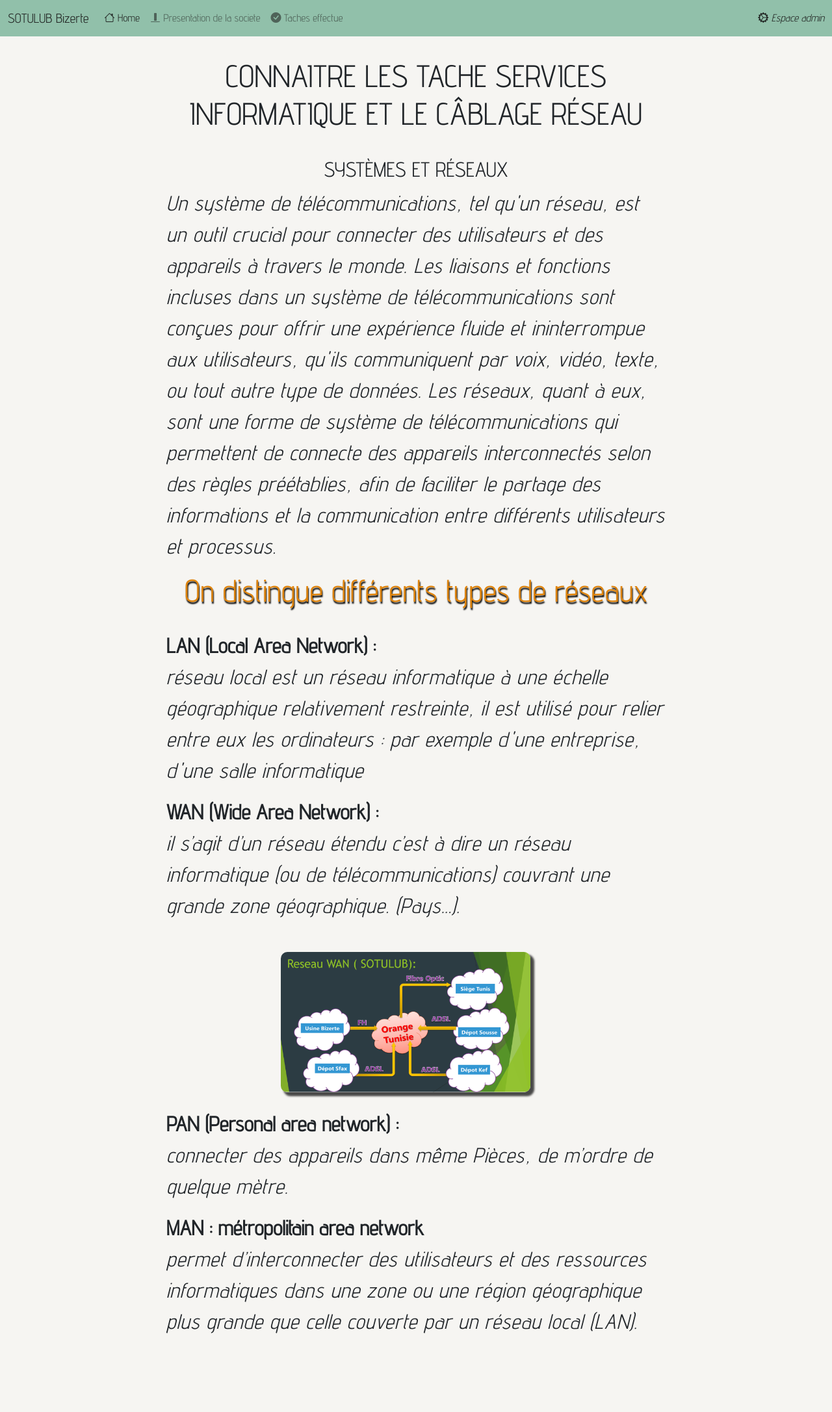
After one commit to BhMedRayen/Projet-stage-d-initiation, a PHP site: page /Tache.html in a window 1280 px wide. The commit adds this page. Shown: the whole page at 65% size. Run offline with PHP 8.4, Linux system fonts and the light colour scheme.

Commit message:
adding tache.html

```diff
--- /dev/null
+++ b/Tache.html
@@ -0,0 +1,242 @@
+<!DOCTYPE html>
+<html lang="en">
+<head>
+    <meta charset="UTF-8">
+    <meta http-equiv="X-UA-Compatible" content="IE=edge">
+    <meta name="viewport" content="width=device-width, initial-scale=1.0">
+    <title>Login Magasinier</title>
+    <link href="https://cdn.jsdelivr.net/npm/bootstrap@5.2.3/dist/css/bootstrap.min.css" rel="stylesheet" integrity="sha384-rbsA2VBKQhggwzxH7pPCaAqO46MgnOM80zW1RWuH61DGLwZJEdK2Kadq2F9CUG65" crossorigin="anonymous">
+    <link rel="canonical" href="https://getbootstrap.com/docs/5.2/examples/album/">
+    <link rel="stylesheet" href="https://cdn.jsdelivr.net/npm/bootstrap-icons@1.10.2/font/bootstrap-icons.css">
+    <script src="https://cdn.jsdelivr.net/npm/bootstrap@5.2.3/dist/js/bootstrap.bundle.min.js" integrity="sha384-kenU1KFdBIe4zVF0s0G1M5b4hcpxyD9F7jL+jjXkk+Q2h455rYXK/7HAuoJl+0I4" crossorigin="anonymous"></script>
+    <meta name="theme-color" content="#712cf9">
+</head>
+<body>
+<nav class="navbar navbar-expand-lg bg-body-tertiary" id="nav">
+  <div class="container-fluid">
+    <a class="navbar-brand" href="#">SOTULUB Bizerte</a>
+    <button class="navbar-toggler" type="button" data-bs-toggle="collapse" data-bs-target="#navbarText" aria-controls="navbarText" aria-expanded="false" aria-label="Toggle navigation">
+      <span class="navbar-toggler-icon"></span>
+    </button>
+    <div class="collapse navbar-collapse" id="navbarText">
+      <ul class="navbar-nav me-auto mb-2 mb-lg-0">
+        <li class="nav-item">
+          <a class="nav-link active" aria-current="page" href="#"><i class="bi bi-house"></i> Home</a>
+        </li>
+        <li class="nav-item">
+          <a class="nav-link" href="presentation.html"><i class="bi bi-align-bottom"></i> Presentation de la societe </a>
+        </li>
+        <li class="nav-item">
+          <a class="nav-link" href="#"><i class="bi bi-check-circle-fill"></i> Taches effectue</a>
+        </li>
+      </ul>
+      <span class="navbar-text">
+       <a href="login.php"><i class="bi bi-gear-wide-connected"> Espace admin </a></i>
+      </span>
+    </div>
+  </div>
+</nav>
+
+<section id="presentations">
+    <br>
+    <br>
+  <div id="texteIntro">
+    <h2>Connaitre les tache services informatique et le câblage réseau</h2>
+    <h4>Systèmes et Réseaux</h4>
+    <p>
+        Un système de télécommunications,
+        tel qu'un réseau, est un outil crucial
+        pour connecter des utilisateurs et des
+        appareils à travers le monde.
+        Les liaisons et fonctions incluses
+        dans un système de télécommunications sont
+        conçues pour offrir une expérience fluide et
+        ininterrompue aux utilisateurs,
+        qu'ils communiquent par voix, vidéo, texte,
+        ou tout autre type de données. Les réseaux,
+        quant à eux, sont une forme de système de
+        télécommunications qui permettent de connecte
+        des appareils interconnectés selon des règles préétablies,
+        afin de faciliter le partage des informations et la communication entre
+        différents utilisateurs et processus. <br>
+        <h3>On distingue différents types de réseaux </h3> <br>
+        <b>
+        LAN (Local Area Network) :</b> <br>
+        <p>
+            réseau local est un réseau informatique à une échelle géographique relativement restreinte,
+             il est utilisé pour relier entre eux les ordinateurs : par exemple d'une entreprise, d'une salle informatique
+        </p>
+        <b>WAN (Wide Area Network) : </b>
+        <p>
+            il s’agit d’un réseau étendu c’est à dire un réseau informatique (ou de télécommunications)
+            couvrant une grande zone géographique. (Pays...).
+         <div class="imagesPrestations">
+        <img src="media/préseantation du réseau wan sotulub.PNG" alt="" class="wan">
+        </div> <br>
+        <b>PAN (Personal area network) :</b>
+        <p>connecter des appareils dans même Pièces, de m’ordre de quelque mètre.</p>
+        <b>MAN : métropolitain area network </b>
+        <p>permet d’interconnecter des utilisateurs et des ressources
+         informatiques dans une zone ou une région géographique plus
+         grande que celle couverte par un réseau local (LAN).</p>
+
+
+  </div>
+
+
+
+
+
+
+
+
+
+
+
+
+
+
+
+
+
+
+
+
+
+
+</body>
+<style>
+    @import url('https://fonts.googleapis.com/css?family=Advent+Pro|Dancing+Script&display=swap');
+    #nav{
+        background-color: #87bba2;
+        overflow: hidden;
+  position: fixed;
+  width: 100%;
+  opacity: 0.9;
+    }
+    a {
+        text-decoration: none;
+    }
+    @import url('https://fonts.googleapis.com/css?family=Advent+Pro|Dancing+Script&display=swap');
+
+html {
+  scroll-behavior: smooth;
+}
+
+body {
+  font-family: 'Advent Pro', sans-serif;
+  padding: 0;
+  margin: 0;
+}
+
+h2 {
+  text-transform: uppercase;
+  text-align: center;
+  padding-top: 30px;
+  font-size: 3em;
+}
+h4 {
+    text-transform: uppercase;
+  text-align: center;
+  padding-top: 30px;
+  font-size: 2em;
+}
+
+#logo {
+  font-family: 'Dancing Script', cursive;
+  font-weight: bold;
+  float: left;
+}
+/* **************** IMAGE PRINCIPALE ************* */
+#imagePrincipale {
+  padding-top: 60px;
+  background: url(media/fond.jpg) no-repeat fixed 50% 50%;
+  background-size: cover;
+  height: 799px;
+}
+h1 {
+  font-family: 'Dancing Script', cursive;
+  text-align: center;
+  color: rgba(250, 230, 215, 0.493);
+  font-size: 6em;
+  margin-top: 100px;
+  text-shadow: 1px 3px 2px black;
+}
+#premierTrait {
+  height: 1px;
+  width: 25%;
+  margin: -3px auto;
+  background-color: #FFFAE1;
+  box-shadow: 1px 3px 2px black;
+}
+h3 {
+  text-align: center;
+  color:rgb(223, 132, 13);
+  font-size: 3em;
+  text-shadow: 1px 3px 2px black;
+}
+/* *************** PRESENTATION ********************** */
+#presentations {
+  background-color: #f6f5f2;
+  padding: 10px 0px 100px 0;
+}
+#texteIntro {
+  padding: 0px 20%;
+}
+#prestations {
+  display: flex;
+  flex-wrap: wrap;
+  justify-content: space-between;
+  padding: 30px 10%;
+}
+.imagesPrestations h4 {
+  font-family: 'Dancing Script', cursive;
+  text-align: center;
+  font-size: 1.8em;
+  margin: 15px;
+  font-weight: 300;
+}
+.imagesPrestations img {
+  border-radius: 10px;
+  box-shadow: 5px 5px 3px 1px rgba(0,0,0,0.7);
+}
+.imagesPrestations img:hover {
+  opacity: 0.5;
+  transform: scale(1.05);
+  transition: 0.6s ease-in-out;
+  cursor: pointer;
+}
+p{
+  letter-spacing: 1px;
+  font-style: oblique;
+  font-size:xx-large;
+}
+.logo_iset {
+    height: 60%;
+    width: 60%;
+}
+.org{
+    margin-left: 5rem;
+}
+.org2 {
+    align-items: center;
+    margin-right: 10rem;
+}
+b {
+    font-size: 2rem;
+}
+.wan {
+     height: 50%;
+     width: 50%;
+     margin-left: 11rem;
+     margin-top: 2rem;
+     border-radius: 5px;
+     cursor: pointer;
+}
+.wan :hover {
+    opacity: 0.5;
+  transform: scale(1.05);
+  transition: 0.6s ease-in-out;
+  cursor: pointer;
+}
+ </style>
--- a/ajouter.phtml
+++ b/ajouter.phtml
@@ -28,7 +28,7 @@
           <a class="nav-link" href="#"><i class="bi bi-align-bottom"></i> Presentation de la societe </a>
         </li>
         <li class="nav-item">
-          <a class="nav-link" href="#"><i class="bi bi-check-circle-fill"></i> Taches effectue</a>
+          <a class="nav-link" href="tache.html"><i class="bi bi-check-circle-fill"></i> Taches effectue</a>
         </li>
       </ul>
       <span class="navbar-text">
--- a/index.html
+++ b/index.html
@@ -12,7 +12,6 @@
     <meta name="theme-color" content="#712cf9">
 </head>
 <body>
-
 <nav class="navbar navbar-expand-lg bg-body-tertiary" id="nav">
   <div class="container-fluid">
     <a class="navbar-brand" href="#">SOTULUB Bizerte</a>
@@ -37,7 +36,6 @@
     </div>
   </div>
 </nav>
-
 <body>
     <div id="imagePrincipale">
         <h1>Institut Supérieur des Etudes Technologique Bizerte</h1>
--- a/login.phtml
+++ b/login.phtml
@@ -27,7 +27,7 @@
           <a class="nav-link" href="#"><i class="bi bi-align-bottom"></i> Presentation de la societe </a>
         </li>
         <li class="nav-item">
-          <a class="nav-link" href="#"><i class="bi bi-check-circle-fill"></i> Taches effectue</a>
+          <a class="nav-link" href="tache.html"><i class="bi bi-check-circle-fill"></i> Taches effectue</a>
         </li>
       </ul>
       <span class="navbar-text">
--- a/magasin.phtml
+++ b/magasin.phtml
@@ -30,7 +30,7 @@
             <a class="nav-link" href="#"><i class="bi bi-align-bottom"></i> Presentation de la societe </a>
           </li>
           <li class="nav-item">
-            <a class="nav-link" href="#"><i class="bi bi-check-circle-fill"></i> Taches effectue</a>
+            <a class="nav-link" href="tache.html"><i class="bi bi-check-circle-fill"></i> Taches effectue</a>
           </li>
         </ul>
         <span class="navbar-text">
--- a/presentation.html
+++ b/presentation.html
@@ -28,7 +28,7 @@
           <a class="nav-link" href="#"><i class="bi bi-align-bottom"></i> Presentation de la societe </a>
         </li>
         <li class="nav-item">
-          <a class="nav-link" href="#"><i class="bi bi-check-circle-fill"></i> Taches effectue</a>
+          <a class="nav-link" href="Tache.html"><i class="bi bi-check-circle-fill"></i> Taches effectue</a>
         </li>
       </ul>
       <span class="navbar-text">
```
Also changed, not shown: media/préseantation du réseau wan sotulub.PNG (added), 1 other file.
